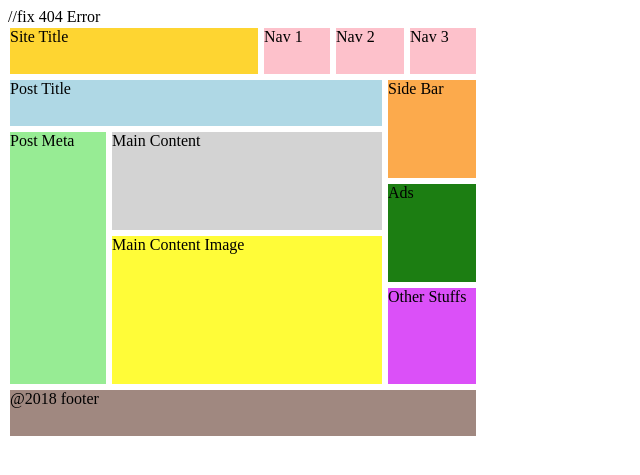
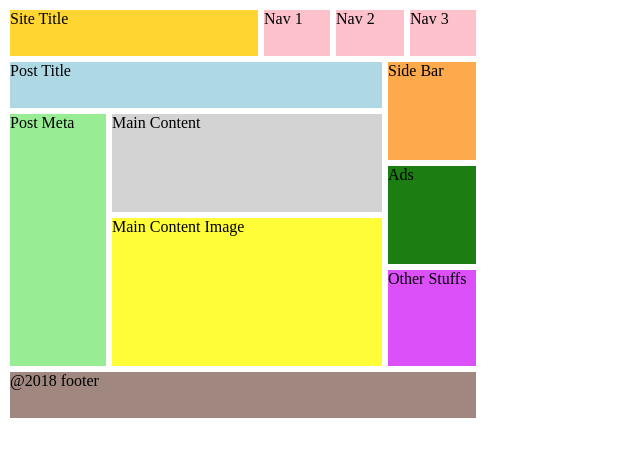
Before and after one commit to Grasonyang/52-17-national-competition, a PHP site: page /TeskA01.php in a window 1280 px wide. Shown: the top 475 px of the page, without its empty margins (0-640 px from the left). Run offline with PHP 8.4, Linux system fonts and the light colour scheme; some libraries are stand-ins or nearby versions.

Commit message:
Update TeskA01.php

```diff
--- a/TeskA/TeskA01.php
+++ b/TeskA/TeskA01.php
@@ -10,7 +10,7 @@
     <script src="jquery-3.6.3.min.js"></script>
     <script src="jquery-ui.min.js"></script>
     <link rel="stylesheet" href="jquery-ui.min.css">
-    <link rel="shortcut icon" href="#"> //fix 404 Error
+    <link rel="shortcut icon" href="#"> <!-- fix 404 Error -->
     <title>Document</title>
 </head>
 <style>
```
